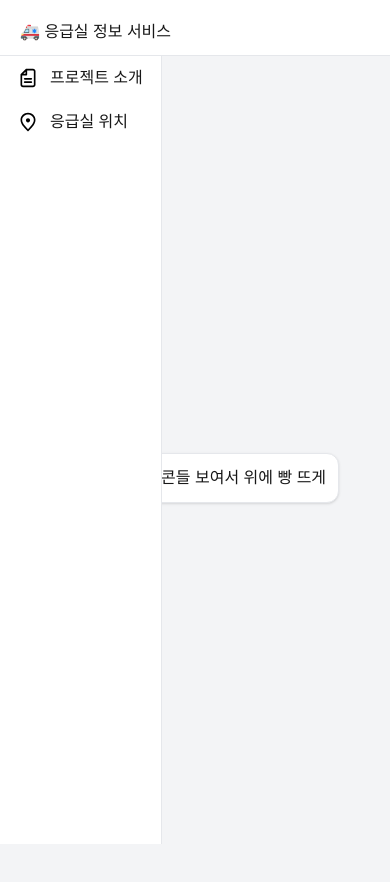
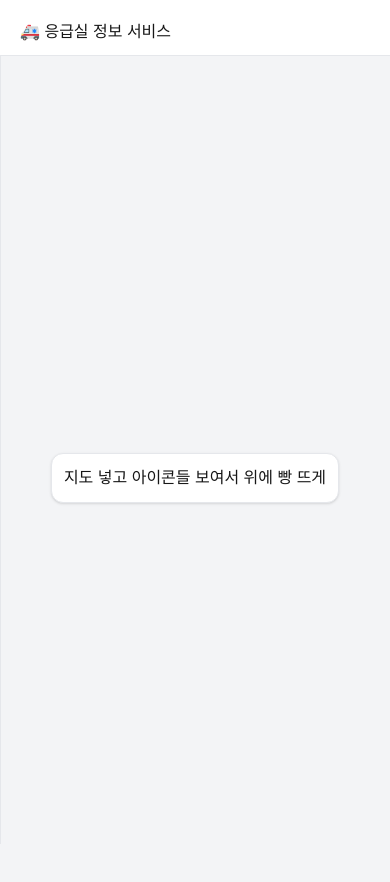
Before and after one commit to guswlrla/kdt-miniproject-2025, a Next.js app in the folder ERInfo_FE/: page /ERInfo in a window 390 px wide. Shown: the top 882 px of the page. Built offline with nearby package versions, Linux system fonts and the light colour scheme.

Commit message:
add sidebar toggle

```diff
--- a/ERInfo_FE/package.json
+++ b/ERInfo_FE/package.json
@@ -15,12 +15,13 @@
   },
   "devDependencies": {
     "@tailwindcss/postcss": "^4",
+    "@tailwindcss/vite": "^4.1.18",
     "@types/node": "^20",
     "@types/react": "^19",
     "@types/react-dom": "^19",
     "eslint": "^9",
     "eslint-config-next": "16.0.10",
-    "tailwindcss": "^4",
+    "tailwindcss": "^4.1.18",
     "typescript": "^5"
   }
 }
--- a/ERInfo_FE/src/app/ERInfo/page.tsx
+++ b/ERInfo_FE/src/app/ERInfo/page.tsx
@@ -2,7 +2,7 @@
 import React, { useState } from 'react';
 
 export default function ERInfoPage() {
-  const [navOpen, setNavOpen] = useState(true);
+  const [navOpen, setNavOpen] = useState(false);
   return (
     <div>
       <header className="fixed top-0 z-50 h-14 w-full bg-white xl:ml-55 md:ml-15 border-b border-gray-200">
@@ -40,23 +40,22 @@ export default function ERInfoPage() {
         </div>
       </header>
 
-      {/* w-0 ㅇㅈㄹ */}
-      <aside className="fixed top-0 left-0 z-40 xl:w-55 md:w-15 sm:w-0 h-full bg-white border-r border-gray-200">
+      <aside className="w-0 fixed top-0 left-0 z-40 xl:w-55 md:w-15 h-full bg-white border-r border-gray-200 transition-[width] duration-300">
         <div className="h-full px-2 py-3 overflow-y-auto">
           <ul className="space-y-2 font-medium">
-            <li className='flex justify-end'>
-              <button className='p-2 hover:bg-gray-200 rounded-lg' onClick={()=>setNavOpen(false)}>
+            <li className='flex xl:justify-end md:justify-start'>
+              <button className='p-2 hover:bg-gray-200 rounded-lg' onClick={()=>setNavOpen(true)}>
                 <img src="../sidebar-left.svg" className='w-6 h-6'/>
               </button>
             </li>
             <li>
-              <a href="#" className="flex items-center px-2.5 py-1.5 hover:bg-gray-200 rounded-lg">
-                <img src="../document.svg" className='w-5 h-5' />
-                <span className="flex-1 ms-3 whitespace-nowrap md:hidden xl:inline-flex">프로젝트 소개</span>
+              <a href="#" className="xl:w-full md:w-10 md:h-10 flex items-center px-2.5 py-1.5 hover:bg-gray-200 rounded-lg">
+                  <img src="../document.svg" className='w-5 h-5' />
+                  <span className="flex-1 ms-3 whitespace-nowrap md:hidden xl:inline-flex">프로젝트 소개</span>
               </a>
             </li>
             <li>
-              <a href="#" className="flex items-center px-2.5 py-1.5 hover:bg-gray-200 rounded-lg">
+              <a href="#" className="xl:w-full md:w-10 md:h-10 flex items-center px-2.5 py-1.5 hover:bg-gray-200 rounded-lg">
                 <img src="../location.svg" className='w-5 h-5' />
                 <span className="flex-1 ms-3 whitespace-nowrap md:hidden xl:inline-flex">응급실 위치</span>
               </a>
@@ -64,30 +63,6 @@ export default function ERInfoPage() {
           </ul>
         </div>
       </aside>
-
-      {/* {navOpen &&
-        <aside className="fixed top-0 left-0 z-40 w-15 h-full bg-white border-r border-gray-200">
-          <div className="h-full px-2 py-3 overflow-y-auto">
-            <ul className="space-y-2">
-              <li>
-                <button className='p-2 hover:bg-gray-200 rounded-lg' onClick={()=>setNavOpen(true)}>
-                  <img src="../sidebar-left_open.svg" className='w-6 h-6'/>
-                </button>
-              </li>
-              <li>
-                <a href="#" className="flex items-center px-2.5 py-1.5 hover:bg-gray-200 rounded-lg">
-                  <img src="../document.svg" className='w-5 h-5' />
-                </a>
-              </li>
-              <li>
-                <a href="#" className="flex items-center px-2.5 py-1.5 hover:bg-gray-200 rounded-lg">
-                  <img src="../location.svg" className='w-6 h-6' />
-                </a>
-              </li>
-            </ul>
-          </div>
-        </aside>
-      } */}
 
       <div className="flex justify-center items-center p-4 xl:ml-55 md:ml-15 mt-14 bg-gray-100 min-h-screen">
         <div className='bg-white rounded-xl p-3 border border-gray-200 shadow-sm'>
```
Also changed, not shown: 1 other file (tests, documents, lock files or other folders).
